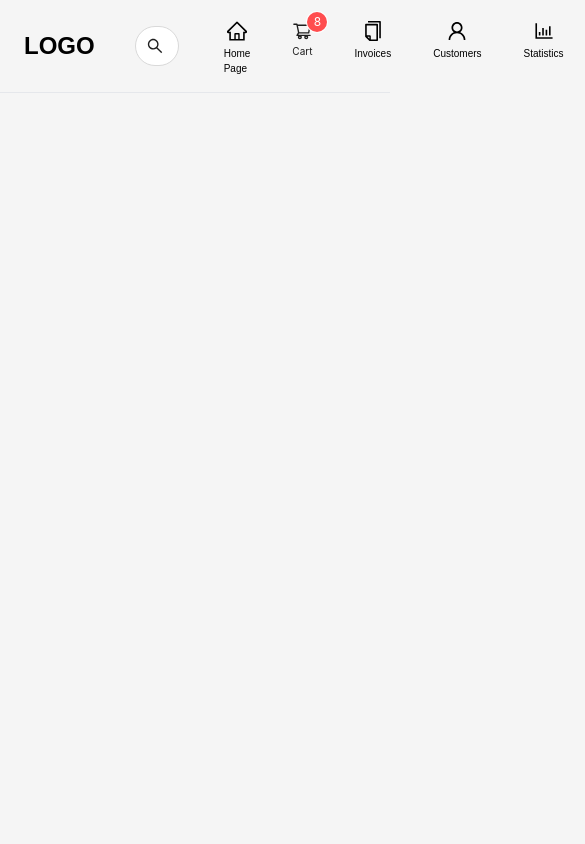
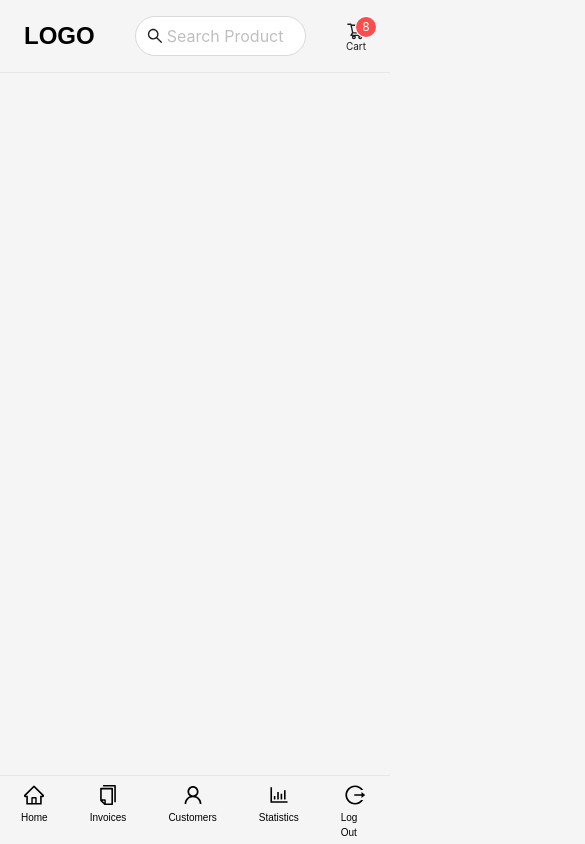
Before and after one commit to MehmethanDoru/pos_system, a React (Create React App) app in the folder client/: page / in a window 390 px wide. Shown: the top 844 px of the page, 585 px wide, since content can reach past the window. Built offline with nearby package versions, Linux system fonts and the light colour scheme.

Commit message:
completed responsive design for header

```diff
--- a/client/package.json
+++ b/client/package.json
@@ -37,6 +37,7 @@
     ]
   },
   "devDependencies": {
+    "@babel/plugin-proposal-private-property-in-object": "^7.21.11",
     "tailwindcss": "^3.4.7"
   }
 }
--- a/client/src/components/header/header.jsx
+++ b/client/src/components/header/header.jsx
@@ -28,12 +28,12 @@ const header = () => {
             className="rounded-full max-w-[900px]"
           />
         </div>
-        <div className="menu-links flex justify-between gap-8">
+        <div className="menu-links flex justify-between gap-8 md:static fixed bottom-0 md:w-auto left-0 md:border-none border-t px-4 py-1 w-full">
           <a href="" className="menu-link flex flex-col items-center">
             <HomeOutlined className="md:text-2xl text-xl" />
-            <span className="md:text-xs text-[10px]">Home Page</span>
+            <span className="md:text-xs text-[10px]">Home</span>
           </a>
-            <Badge count={8} offset={[0,6]}>
+            <Badge count={8} offset={[0,6]} className="md:flex hidden">
           <a href="" className="flex flex-col">
               <ShoppingCartOutlined className="md:text-2xl text-xl" />
             <span className="md:text-xs text-[10px]">Cart</span>
@@ -56,6 +56,12 @@ const header = () => {
             <span className="md:text-xs text-[10px]">Log Out</span>
           </a>
         </div>
+        <Badge count={8} offset={[0, 6]} className="md:hidden flex">
+          <a href="" className="flex flex-col">
+            <ShoppingCartOutlined className="md:text-2xl text-xl" />
+            <span className="md:text-xs text-[10px]">Cart</span>
+          </a>
+        </Badge>
       </header>
     </div>
   );
```
Also changed, not shown: 1 other file (tests, documents, lock files or other folders).
